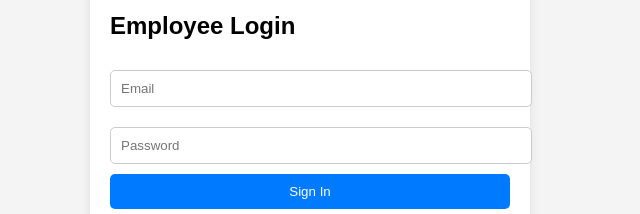
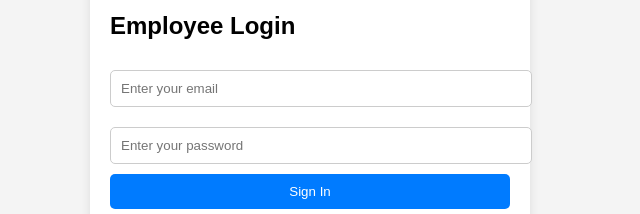
Before and after one commit to ValmarSurgical/ValmarEmployeeClockIn, a plain HTML site: page index.html in a window 1280 px wide. Shown: the part 348-562 px from the top of the page, without its empty margins (330-970 px from the left). Drawn offline with Linux system fonts and the light colour scheme.

Commit message:
Update index.html

```diff
--- a/index.html
+++ b/index.html
@@ -17,8 +17,8 @@
         <!-- Login Form -->
         <div id="login-form">
             <h2>Employee Login</h2>
-            <input type="email" id="email" placeholder="Email">
-            <input type="password" id="password" placeholder="Password">
+            <input type="email" id="emailInput" placeholder="Enter your email">
+            <input type="password" id="passwordInput" placeholder="Enter your password">
             <button id="signInButton">Sign In</button>
         </div>
 
```
